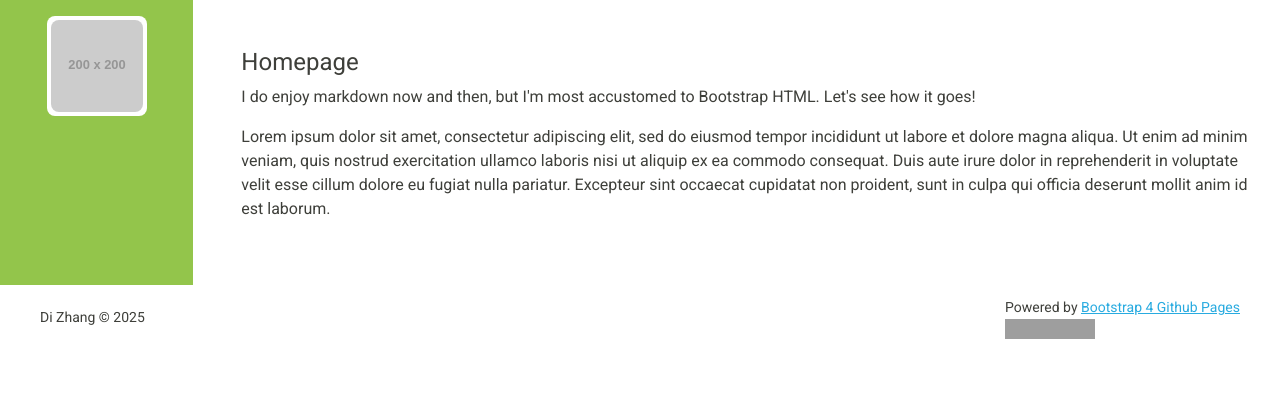
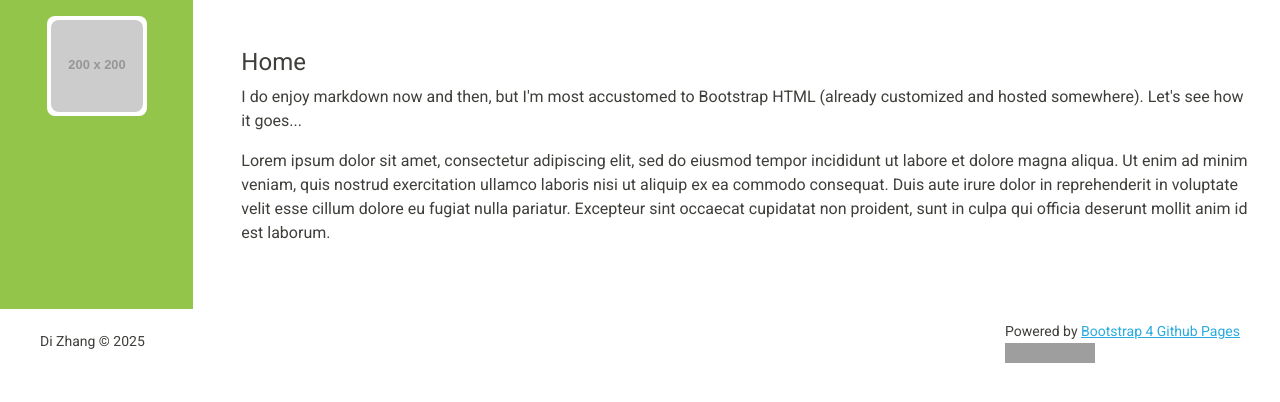
Before and after one commit to zhangdi33/zhangdi33.github.io, a Jekyll site: the page built from index.html, in a window 1280 px wide. Shown: the top 402 px of the page. Built offline with Jekyll 4.4.1, drawn with Linux system fonts in a browser that asks for light colours; grey boxes are pictures that could not be loaded.

Commit message:
Update index.html

```diff
--- a/index.html
+++ b/index.html
@@ -1,6 +1,6 @@
 ---
 layout: home
-title: Homepage
+title: Home
 ---
 <!DOCTYPE html>
 <html lang="en">
@@ -10,7 +10,7 @@ title: Homepage
     <meta name="viewport" content="width=device-width, initial-scale=1">
   </head>
   <body>
-    <p>I do enjoy markdown now and then, but I'm most accustomed to Bootstrap HTML. Let's see how it goes!</p>
+    <p>I do enjoy markdown now and then, but I'm most accustomed to Bootstrap HTML (already customized and hosted somewhere). Let's see how it goes...</p>
     <p>Lorem ipsum dolor sit amet, consectetur adipiscing elit, sed do eiusmod tempor incididunt ut labore et dolore magna aliqua. Ut enim ad minim veniam, quis nostrud exercitation ullamco laboris nisi ut aliquip ex ea commodo consequat. Duis aute irure dolor in reprehenderit in voluptate velit esse cillum dolore eu fugiat nulla pariatur. Excepteur sint occaecat cupidatat non proident, sunt in culpa qui officia deserunt mollit anim id est laborum.</p>
   </body>
 </html>
```
